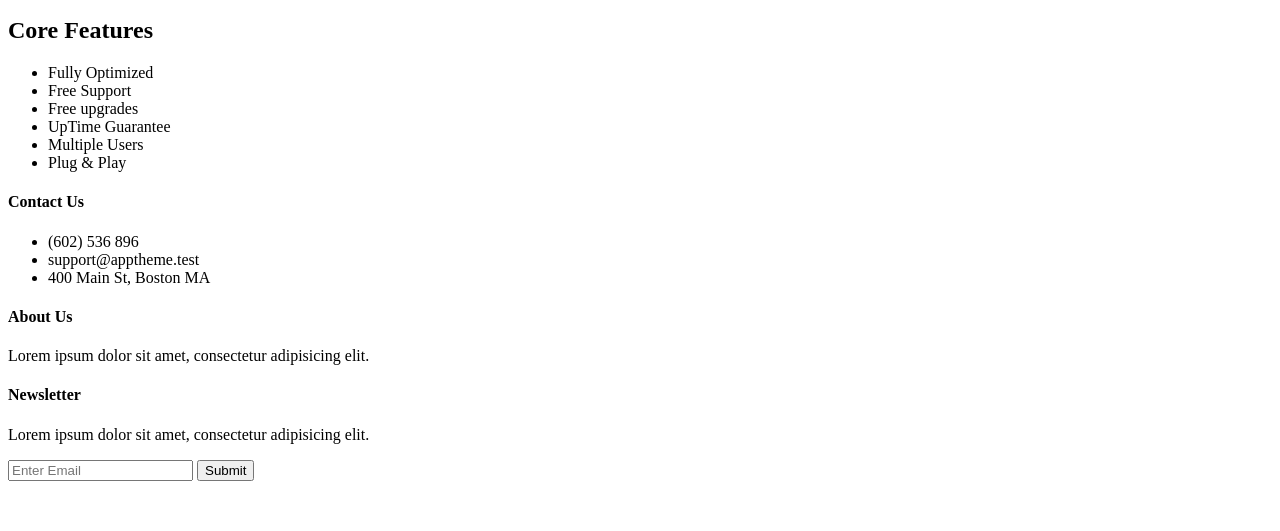
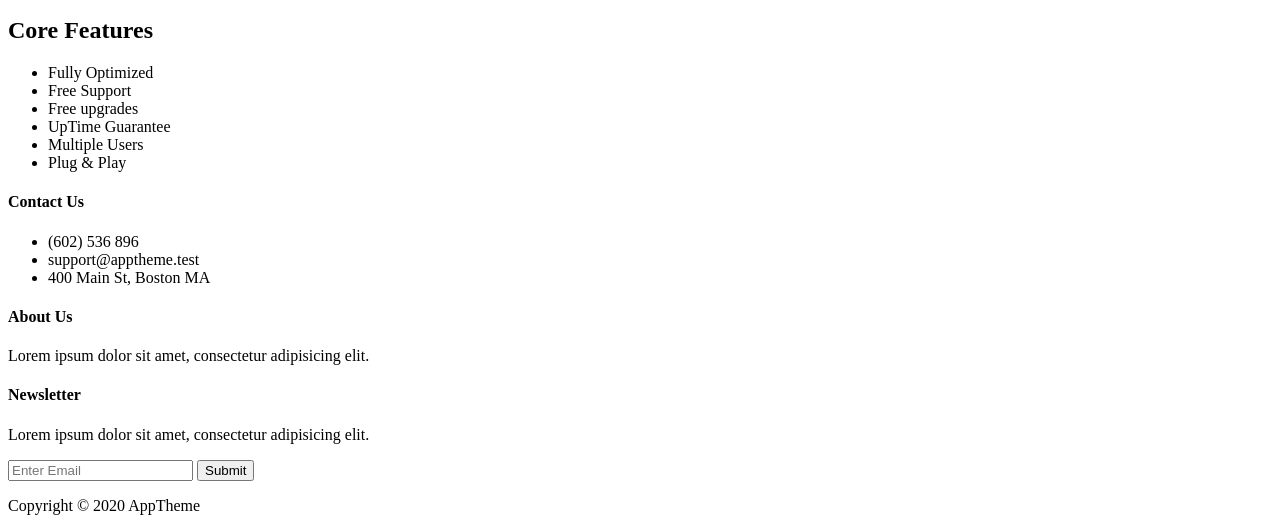
Before and after one commit to AlejoVE/app-theme, a plain HTML site: page index.html in a window 1280 px wide. Shown: the part 1533-2064 px from the top of the page. Before the commit the page ends 2022 px from the top, so only its background shows below. Drawn offline with Linux system fonts and the light colour scheme.

Commit message:
I added the footer

```diff
--- a/index.html
+++ b/index.html
@@ -150,13 +150,21 @@
                     <form>
                         <input type="text" name="email" placeholder="Enter Email">
                         <button type="submit" name="button">Submit</button>
-
                     </form>
                 </div>
             </div>
         </div>
     </section>
 
-
+    <!--FOOTER-->
+    <footer>
+        <div>
+            <div>
+                <div>
+                    <p>Copyright &copy; 2020 AppTheme</p>
+                </div>
+            </div>
+        </div>
+    </footer>
 </body>
 </html>
```
